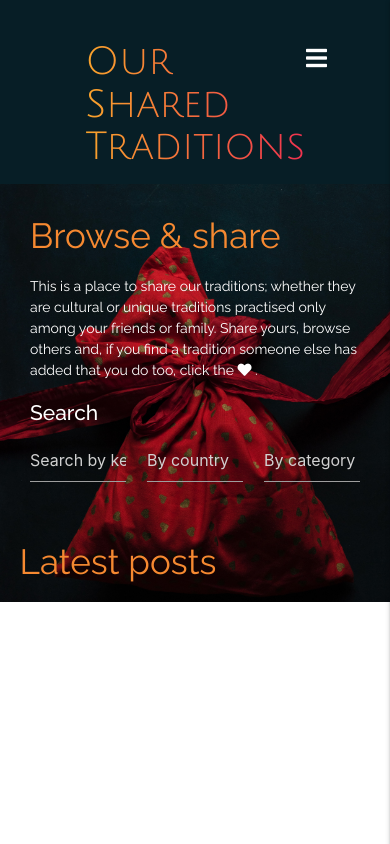
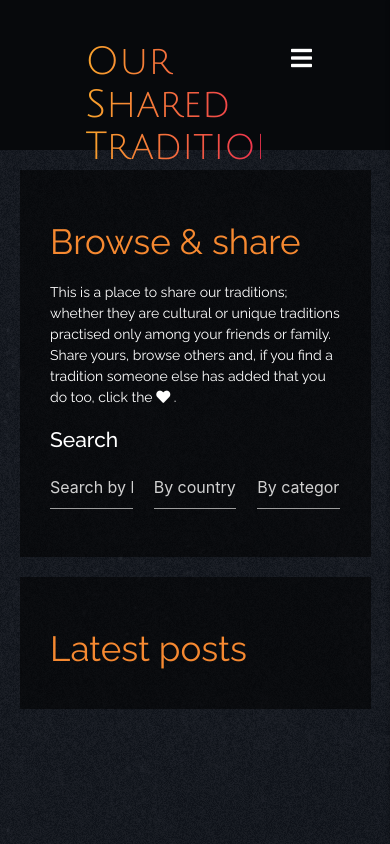
Before and after one commit to Jade-ux/OurTraditions, a Flask app: page / in a window 390 px wide. Run offline with Flask 2, Linux system fonts and the light colour scheme; data that the repository does not hold is empty; some libraries are stand-ins or nearby versions.

Commit message:
Added background image, fixed spacing on navbar for iPad, changed spacing and set colours on navbar for all devices, set colours for mobile nav bar.

```diff
--- a/static/css/style.css
+++ b/static/css/style.css
@@ -4,6 +4,12 @@
 @import url('https://fonts.googleapis.com/css2?family=Cardo:wght@400;700&family=Julius+Sans+One&family=Raleway:wght@400;500;600&display=swap');
 
 /*-------------------------------------------------General*/
+
+* {
+  margin: 0;
+  padding: 0;
+  border: 0;
+}
 
 /*Stops website scrolling left and right on mobile:*/
 html,
@@ -12,16 +18,16 @@ body {
     width: 100%;
 }
 
-* {
-  margin: 0;
-  padding: 0;
-  border: 0;
+body {
+    background-color: #071E26;
+    /*image from https://www.toptal.com/*/
+    background-image: url('/static/images/blackmamba.png');
+    background-repeat: repeat;
 }
 
-nav {
-    box-shadow: none;
-    -webkit-box-shadow: none;
-    padding: 30px 45px 20px 45px;
+body {
+    font-family: 'Raleway', sans-serif;
+    font-weight: 400;
 }
 
 .flashed-messsages {
@@ -30,17 +36,7 @@ nav {
     font-size: 1.4rem;
 }
 
-body {
-    font-family: 'Raleway', sans-serif;
-    font-weight: 400;
-}
-
 /*-------------------------------------------------Headings*/
-
-.grad-wrapper {
-    width: 100%;
-	height: 100vh;
-}
 
 .brand-logo {
     position: relative;
@@ -52,7 +48,8 @@ h1 {
     margin: 0.8rem 0 1.68rem 0;
     background: linear-gradient(to right, #F9A42C 0%, #EF324F 100%);
 	-webkit-background-clip: text;
-	-webkit-text-fill-color: transparent;
+    -webkit-text-fill-color: transparent;
+    color: #F68931;
 }
 
 h2 {
@@ -86,8 +83,47 @@ h4 {
 /*-------------------------------------------------Navigation*/
 
 .nav-bar-grey{
-    background-color: #071E26;
-    min-height: 90px;
+    background-color: #07090c;
+    min-height: 130px;
+}
+
+nav {
+    box-shadow: none;
+    -webkit-box-shadow: none;
+    padding: 30px 45px 20px 45px;
+}
+
+.nav-items-desktop a {
+    font-size: 1.1rem;
+    color: #F9A42C;
+    padding: 7.5px 0px 0 15px;
+    font-weight: 400
+}
+
+#mobile-demo {
+    background-color: #28282d;
+}
+
+.sidenav li>a {
+    color: #F9A42C;
+}
+
+@media only screen and (max-width: 769px) {
+    .nav-bar-grey{
+        min-height: 190px;
+}
+    nav.brand-logo{
+    left: 30%;
+    }
+}
+
+@media only screen and (max-width: 1024px) {
+    h1 {
+        width: 80%;
+    }
+    .nav-bar-grey {
+    min-height: 150px;
+    }
 }
 
 /*-------------------------------------------------Colours*/
@@ -156,14 +192,9 @@ h4 {
 
 /*-------------------------------------------------Containers*/
 
-.container-img {
-    background-color: #071E26;
-    background-image: url('/static/images/present.png');
-    background-repeat: no-repeat;
-    background-size: cover;
-    margin-top: -6px
+.main-container {
+    padding-top: 20px;
 }
-
 
 .gradient-block {
     background-image: linear-gradient(to bottom right, #F9A42C, #F05A24, #B61753);
@@ -216,15 +247,9 @@ h4 {
     width: 31.3333333333%;
 }
 
-@media only screen and (max-width: 1023px) {
+@media only screen and (max-width: 769px) {
     .card.col.m4.trad-card {
     width: 100%;
-    }
-    .nav-bar-grey{
-        min-height: 190px;
-}
-    nav.brand-logo{
-    left: 30%;
     }
 }
 
@@ -236,7 +261,7 @@ h4 {
 
 /*-------------------------------------------------Forms*/
 
-.form-row {
+.overlay-row {
     background-color: rgb(0 0 0 / 56%);
     padding: 20px;
 }
--- a/templates/base.html
+++ b/templates/base.html
@@ -19,10 +19,10 @@
     <header>
         <!--top navbar-->
         <nav class="nav-extended nav-bar-grey">
-            <div class="nav-wrapper grad-wrapper">
+            <div class="nav-wrapper grad-wrapper container">
                 <a href="{{ url_for('get_traditions') }}" class="brand-logo"><h1>Our Shared Traditions</h1></a>
                 <a href="#" data-target="mobile-demo" class="sidenav-trigger right"><i class="fas fa-bars"></i></a>
-                <ul class="right hide-on-med-and-down">
+                <ul class="right hide-on-med-and-down nav-items-desktop">
                     <li><a href="about.html">About</a></li>
                     <li><a href="{{ url_for('get_traditions') }}">Browse</a></li>
                     {% if session.user %}
@@ -56,7 +56,7 @@
             {% endif %}
         </ul>
     </header>
-    <main class="container-img">
+    <main class="main-container container">
             <section>
         <!--flashed messages-->
         {% with messages = get_flashed_messages() %}
@@ -71,7 +71,7 @@
             {% endif %}
         {% endwith %}
     </section>
-        <div class="container">
+        <div>
         {% block content %}
         {% endblock %}
         </div>
--- a/templates/edit_tradition.html
+++ b/templates/edit_tradition.html
@@ -1,7 +1,7 @@
 {% extends "base.html" %}
 {% block content %}
 
-<div class="row form-row">
+<div class="row overlay-row">
     <h2>Edit tradition</h2>
     <!--Form-->
     <form class="col s12" method="POST" action="{{ url_for('edit_tradition', tradition_id=tradition._id) }}">
--- a/templates/traditions.html
+++ b/templates/traditions.html
@@ -1,7 +1,7 @@
 {% extends "base.html" %}
 {% block content %}
 
-<div class="row">
+<div class="row overlay-row">
     <div class="col s12">
         <h2>Browse & share</h2>
         <p class="white-text">This is a place to share our traditions; whether they are cultural or unique traditions
@@ -23,7 +23,8 @@
         </div>
     </div>
 </div>
-<div class="row">
+<div class="row overlay-row">
+    <div class="col s12">
     <h2>Latest posts</h2>
     <!--Tradition cards-->
     {% for tradition in traditions %}
@@ -84,11 +85,12 @@
             <p>{{ tradition.tradition_description.capitalize() }}</p>
         </div>
     </div>
+    </div>
     <!-- Modal for delete confirmation -->
     <div id="modal1" class="modal">
         <div class="modal-content">
             <h4>Delete tradition</h4>
-            <p>Are you sure you want to delete this tradition?</p>
+            <p>Are you sure you want to delete the {{ tradition.tradition_name.capitalize() }} tradition?</p>
         </div>
         <div class="modal-footer">
             <a href="#!" class="modal-close waves-effect waves-green btn-flat">No, cancel</a>
--- a/templates/user_profile.html
+++ b/templates/user_profile.html
@@ -69,10 +69,10 @@
         </div>
     </div>
     <!-- Modal for delete confirmation -->
-    <div id="modal1" class="modal">
+        <div id="modal1" class="modal">
         <div class="modal-content">
             <h4>Delete tradition</h4>
-            <p>Are you sure you want to delete this tradition?</p>
+            <p>Are you sure you want to delete the {{ tradition.tradition_name.capitalize() }} tradition?</p>
         </div>
         <div class="modal-footer">
             <a href="#!" class="modal-close waves-effect waves-green btn-flat">No, cancel</a>
```
Also changed, not shown: README.md, static/images/background2.jpg (added), static/images/blackmamba.png (added).
